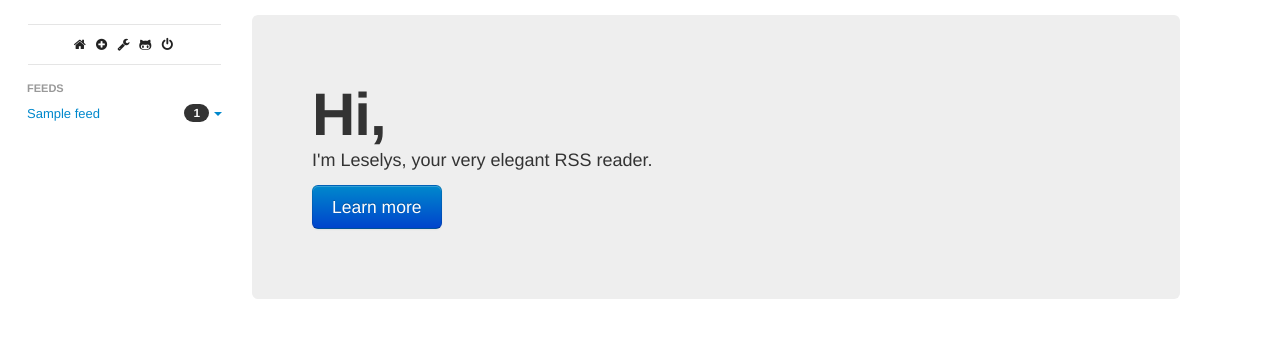
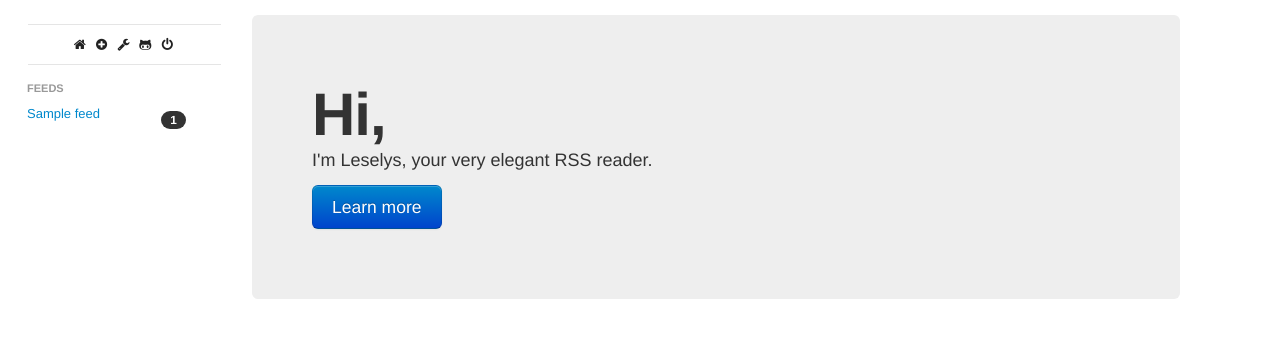
Before and after one commit to toxinu/leselys, a Flask app: template leselys/templates/home.html in a window 1280 px wide. Shown: the top 338 px of the page. Run offline with Flask 2, Linux system fonts and the light colour scheme; the template is opened without the code that fills it: most values are stand-ins (such as "Sample title", 1, 10 or a date in 2020); parts of the project's set-up code (start-up, migrations or seed data) failed here and were passed over; some libraries are stand-ins or nearby versions.

Commit message:
dropdown caret has bigger hit radius
only show dropdown caret on hover

```diff
--- a/leselys/static/css/leselys.css
+++ b/leselys/static/css/leselys.css
@@ -107,14 +107,19 @@ div#feed-link {
 }
 
 .label-inverse, .badge-inverse {
-  float: right;
-  margin-right: 5px;
+
+  margin-right: -1px;
 }
 
 .nav .dropdown-toggle .caret {
   margin-top: 11px;
 }
 
+a#dropdown-caret{
+  border: none;
+  height: 10px;
+  padding: 10px;
+}
 
 @media (min-width: 768px) {
   .sidebar-nav-fixed {
--- a/leselys/templates/sidebar.html
+++ b/leselys/templates/sidebar.html
@@ -31,8 +31,9 @@
           <li class="feed" id="{{ feed.id }}">
 
               <div class="btn-group btn-group-right">
-                <a class="dropdown-toggle" data-toggle="dropdown" href="#">
-                  <span id="feed-caret" class="caret"></span>
+                <a id="dropdown-caret" class="dropdown-toggle" data-toggle="dropdown" href="#">
+                  <span style="display:none;" id="feed-caret" class="caret"></span>
+
                 </a>
                 <ul class="dropdown-menu">
                     <li>
@@ -80,3 +81,14 @@
     {% endif %}
   </ul>
 </div>
+
+
+<script type="text/javascript">
+    $(document).ready(function(){
+      $('.nav>li:hover, .nav>li').mouseenter(function() {
+          $(this).find('span#feed-caret').show();
+      }).mouseleave(function() {
+          $(this).find('span#feed-caret').hide();
+      });
+    });
+</script>
```
